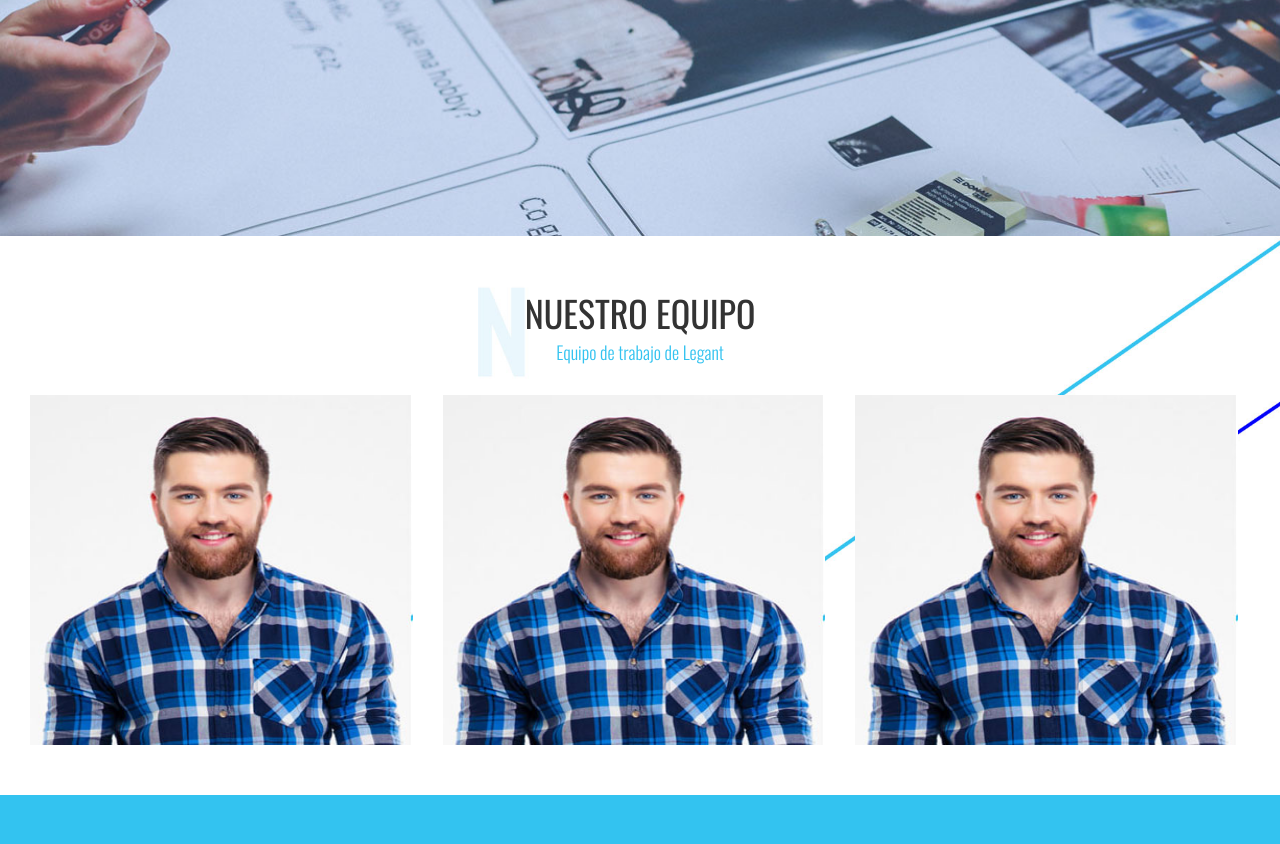
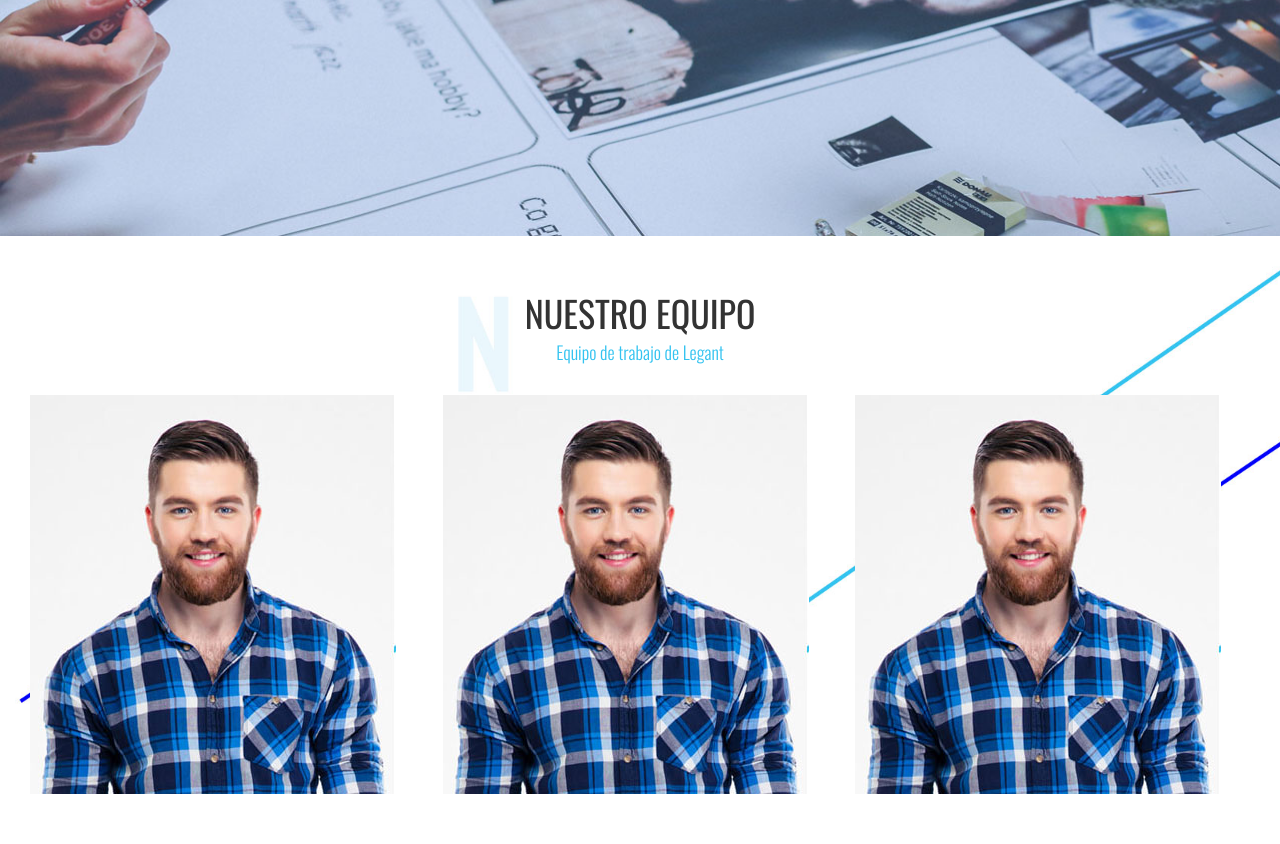
Before and after one commit to josesantana-design/Legant, a PHP site: page / in a window 1280 px wide. Shown: the part 1803-2647 px from the top of the page. Before the commit the page ends 2598 px from the top, so only its background shows below. Run offline with PHP 8.4, Linux system fonts and the light colour scheme.

Commit message:
Section Nuestro Equipo 0.9.3

```diff
--- a/css/main.css
+++ b/css/main.css
@@ -272,17 +272,20 @@
     text-align: center;
     position: relative;
     margin-bottom: 30px; }
+  .team_wrapper {
+    padding-left: 15px;
+    padding-right: 15px;
+    width: 33%; }
   .team_member {
-    width: 33%;
-    height: 350px;
     position: relative;
-    padding-right: 15px;
-    padding-left: 15px; }
+    overflow: hidden; }
+    .team_member img {
+      display: block;
+      overflow: hidden; }
     .team_member:hover .team_member_description {
+      opacity: 1;
+      visibility: visible;
       transform: scale(1); }
-    .team_member img {
-      width: 100%;
-      height: 100%; }
     .team_member_description {
       width: 100%;
       height: 100%;
@@ -291,12 +294,13 @@
       position: absolute;
       top: 0;
       left: 0;
+      transform: translateY(20px);
       transition: all .5s;
-      transform: scale(0); }
+      opacity: 0; }
       .team_member_description_redes {
         position: absolute;
-        top: 10px;
-        left: 10px;
+        top: 20px;
+        left: 20px;
         display: flex;
         width: 50px;
         justify-content: space-between;
@@ -304,8 +308,8 @@
         z-index: 2; }
       .team_member_description_info {
         position: absolute;
-        bottom: 10px;
-        left: 10px;
+        bottom: 20px;
+        left: 20px;
         color: white;
         z-index: 2; }
         .team_member_description_info h2 {
--- a/index.html
+++ b/index.html
@@ -114,6 +114,8 @@
 			<div class="team_subtitle">Equipo de trabajo de Legant</div>
 
 			<div class="team_row">
+
+				<div class="team_wrapper">
 					<div class="team_member">
 						<img src="img/member.jpg">
 						<div class="team_member_description">
@@ -131,7 +133,9 @@
 
 						</div>
 					</div>
+				</div>
 
+				<div class="team_wrapper">
 					<div class="team_member">
 						<img src="img/member.jpg">
 						<div class="team_member_description">
@@ -149,7 +153,9 @@
 
 						</div>
 					</div>
+				</div>
 
+				<div class="team_wrapper">
 					<div class="team_member">
 						<img src="img/member.jpg">
 						<div class="team_member_description">
@@ -169,6 +175,7 @@
 					</div>
 				</div>
 			</div>
+		</div>
 	</section>
 
 	<script src="https://code.jquery.com/jquery-2.2.4.min.js"></script>
--- a/main.scss
+++ b/main.scss
@@ -291,21 +291,29 @@
 		margin-bottom: 30px;
 	}
 
+	&_wrapper {
+		padding-left: 15px;
+		padding-right: 15px;
+		width: 33%;
+	}
+
 	&_member {
-		width: 33%;
-		height: 350px;
 		position: relative;
-		padding-right: 15px;
-		padding-left: 15px;
+		overflow: hidden;
+
+		img {
+			display: block;
+			overflow: hidden;
+		}
+
 		&:hover {
 			.team_member_description {
+				opacity: 1;
+				visibility: visible;
 				transform: scale(1);
 			}
 		}
-		img {
-			width: 100%;
-			height: 100%;
-		}
+
 		&_description {
 			width: 100%;
 			height: 100%;
@@ -314,12 +322,13 @@
 			position: absolute;
 			top: 0;
 			left: 0;
+			transform: translateY(20px);
 			transition: all .5s;
-			transform: scale(0);
+			opacity: 0;
 			&_redes {
 			    position: absolute;
-			    top: 10px;
-			    left: 10px;
+			    top: 20px;
+			    left: 20px;
 			    display: flex;
 			    width: 50px;
 			    justify-content: space-between;
@@ -329,8 +338,8 @@
 
 			&_info {
 			    position: absolute;
-			    bottom: 10px;
-			    left: 10px;
+			    bottom: 20px;
+			    left: 20px;
 			    color: white;
 			    z-index: 2;
 			    h2 {
```
Lines whose indentation alone changed are shown as unchanged.
